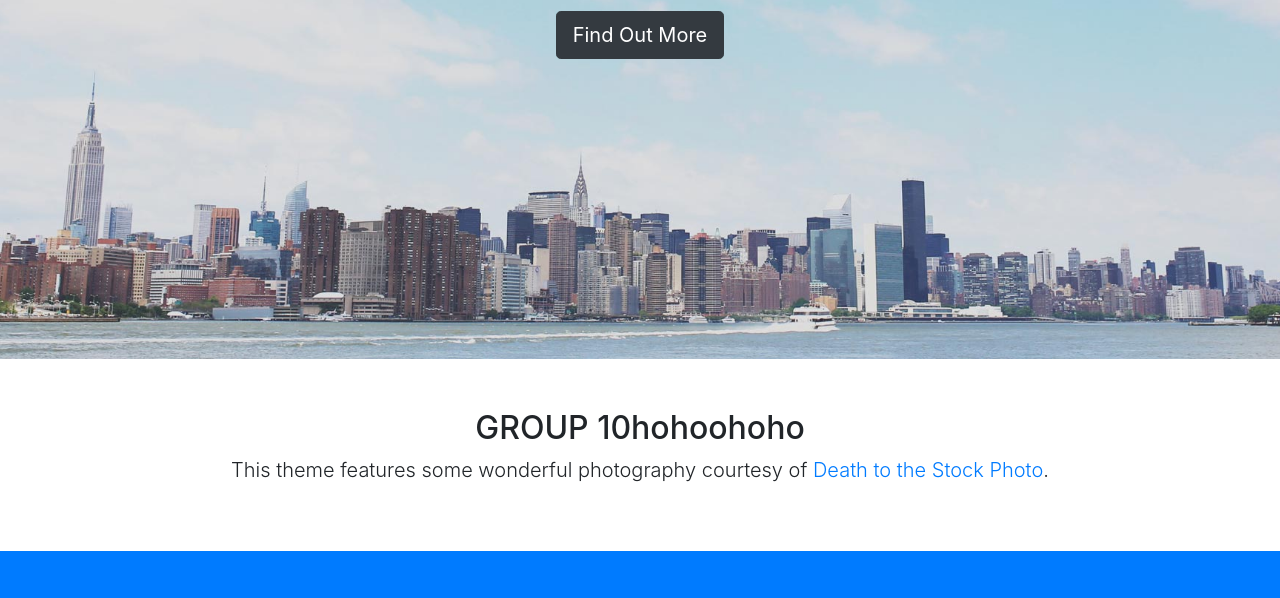
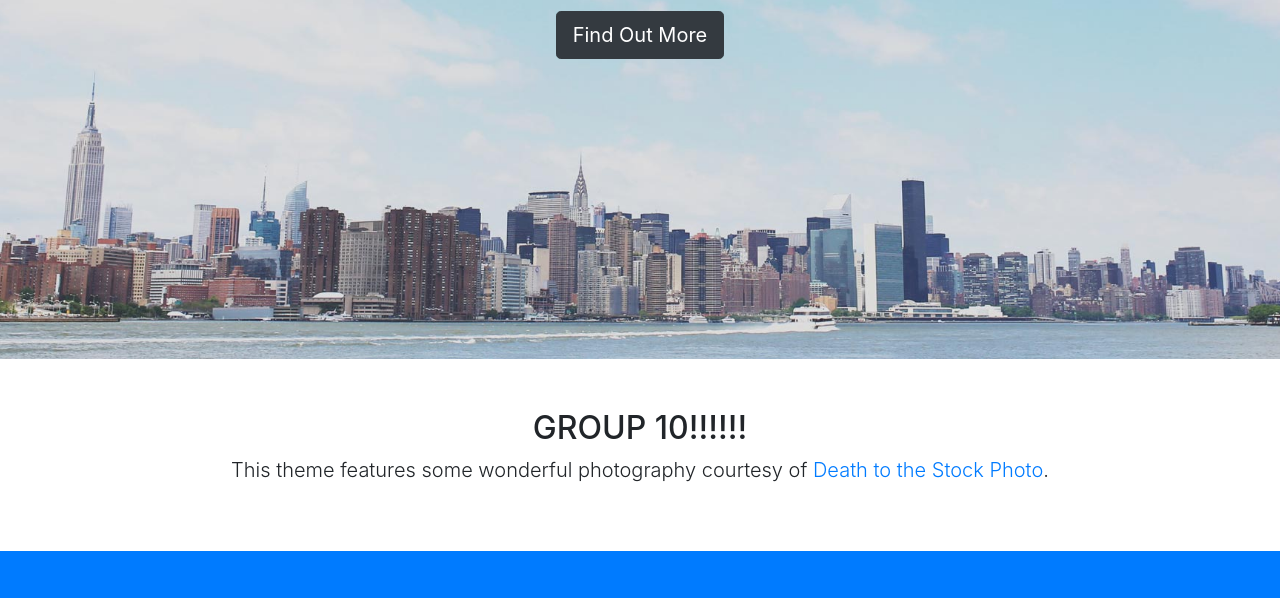
Before and after one commit to AfifahZuhdi/SCM_AssignmentLab, a website with bundled scripts: page index.html in a window 1280 px wide. Shown: the part 441-1039 px from the top of the page. Built offline with nearby package versions, Linux system fonts and the light colour scheme.

Commit message:
Update GROUP 10

```diff
--- a/index.html
+++ b/index.html
@@ -66,7 +66,7 @@
     <!-- About -->
     <section id="about" class="about">
       <div class="container text-center">
-        <h2>GROUP 10hohoohoho</h2>
+        <h2>GROUP 10!!!!!!</h2>
         <p class="lead">This theme features some wonderful photography courtesy of
           <a target="_blank" href="http://join.deathtothestockphoto.com/">Death to the Stock Photo</a>.</p>
       </div>
```
